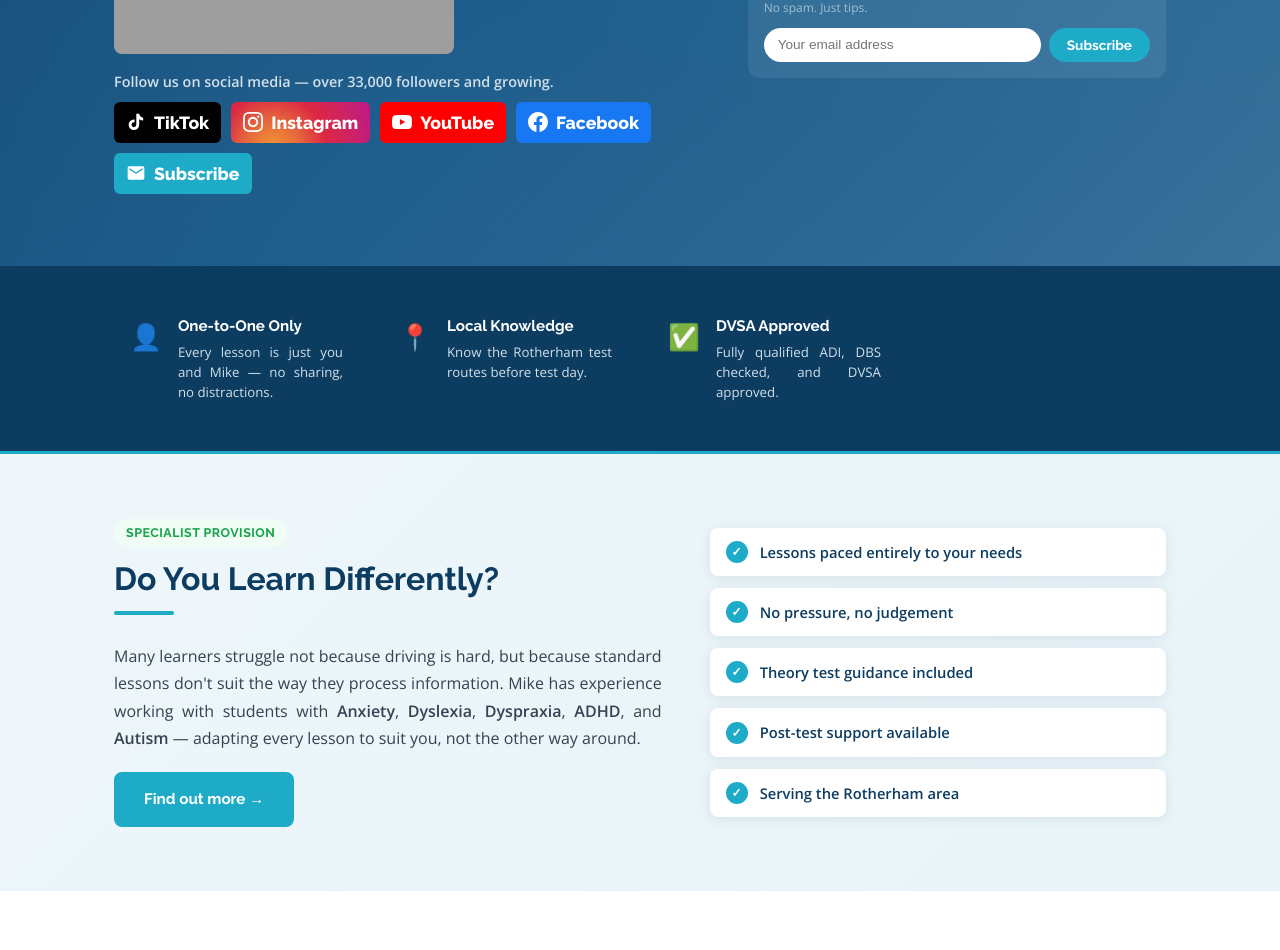
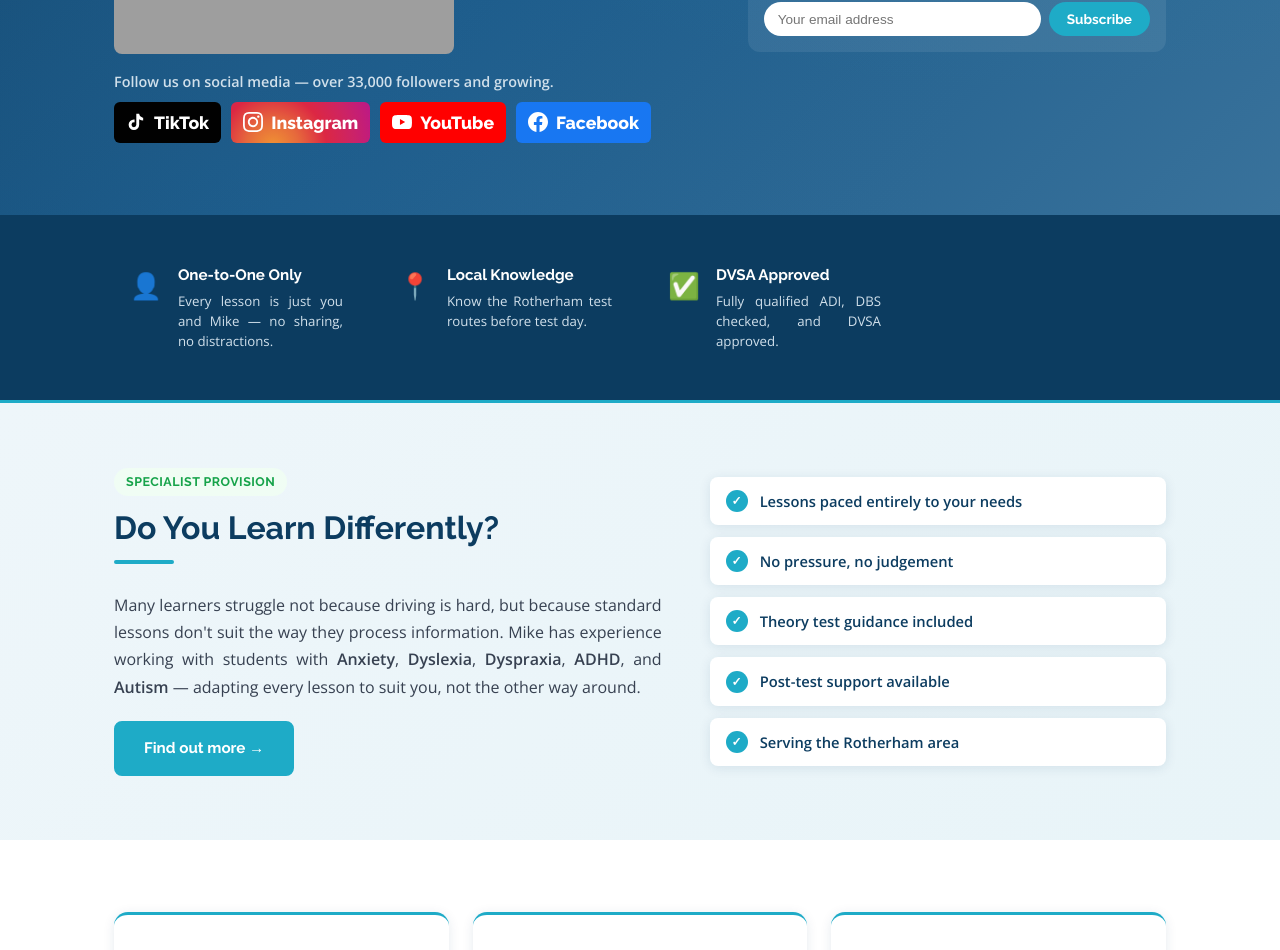
Before and after one commit to mikehinton-wq/mods-website, a React (Vite) app: page / in a window 1280 px wide. Shown: the part 829-1779 px from the top of the page. Built offline with nearby package versions, Linux system fonts and the light colour scheme; grey boxes are pictures that could not be loaded.

Commit message:
Update site

```diff
--- a/src/pages/Home.jsx
+++ b/src/pages/Home.jsx
@@ -235,21 +235,6 @@ export default function Home() {
                 </svg>
                 Facebook
               </a>
-              <a
-                href="#signup"
-                onClick={e => { e.preventDefault(); document.querySelector('#mailchimp-signup')?.scrollIntoView({ behavior: 'smooth' }) }}
-                style={{
-                  display: 'inline-flex', alignItems: 'center', gap: 8,
-                  background: '#1EABC7', color: '#fff',
-                  fontFamily: 'Raleway, sans-serif', fontWeight: 800, fontSize: '1.1rem',
-                  padding: '6px 12px', borderRadius: 6, textDecoration: 'none', cursor: 'pointer',
-                }}
-              >
-                <svg width="20" height="20" viewBox="0 0 24 24" fill="white">
-                  <path d="M20 4H4c-1.1 0-2 .9-2 2v12c0 1.1.9 2 2 2h16c1.1 0 2-.9 2-2V6c0-1.1-.9-2-2-2zm0 4l-8 5-8-5V6l8 5 8-5v2z"/>
-                </svg>
-                Subscribe
-              </a>
             </div>
           </div>
           <div className="hero__card-stack">
```
